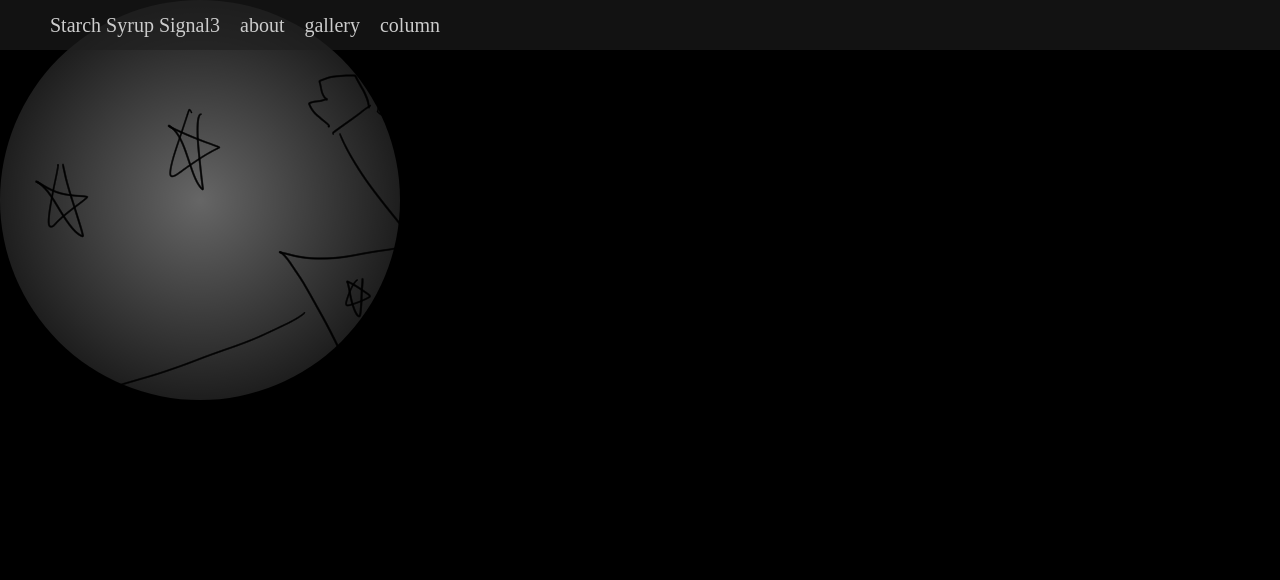
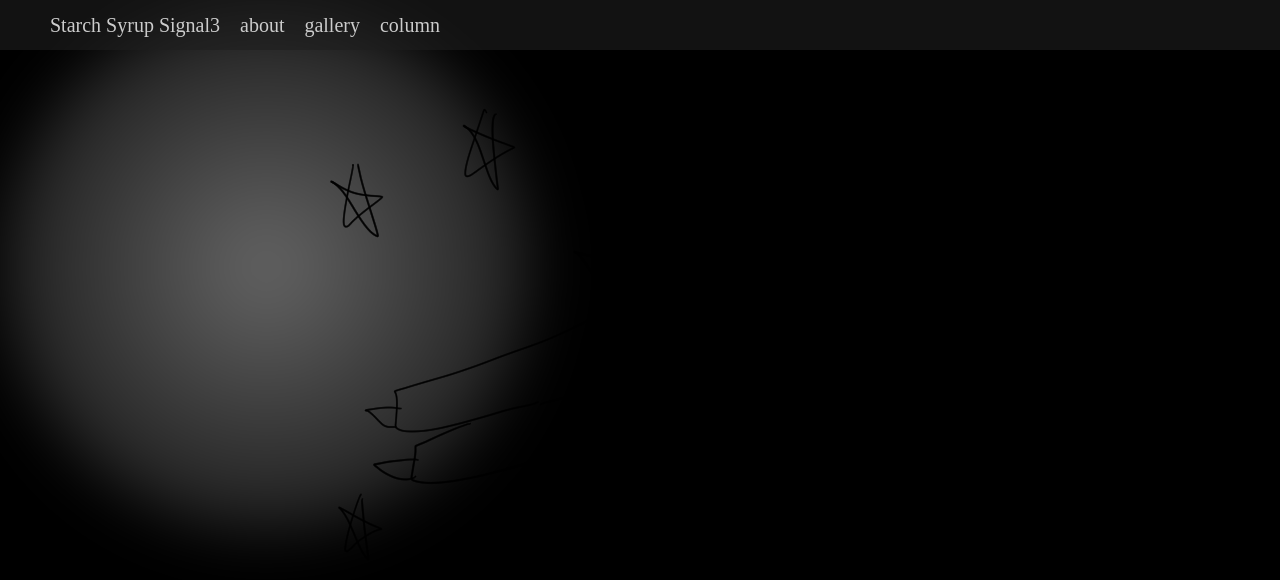
Before and after one commit to mizzsig/sssignal3, a Nuxt app in the folder app/front/: page / in a window 1280 px wide. Shown: the top 580 px of the page. Built offline with nearby package versions, Linux system fonts and the light colour scheme.

Commit message:
画像&円のリサイズ処理 クリックで光のon/off

```diff
--- a/app/front/components/index/scene1.vue
+++ b/app/front/components/index/scene1.vue
@@ -1,7 +1,7 @@
 <template>
-    <div class="container" @mousemove="moveCircle">
-        <div :style="circleStyle"></div>
-        <img :style="imageStyle" src="~/assets/top/scene1/kari.png">
+    <div class="container" @mousemove="moveCircle" @mousedown="toggleCircle">
+        <div v-show="circle.isShow" :style="circleStyle"></div>
+        <img id="main-img" :style="imageStyle" src="~/assets/top/scene1/kari.png">
     </div>
 </template>
 
@@ -9,34 +9,71 @@
 export default {
     data() {
         return {
+            circle: {
+                defaultRadius: 300,
+                radius: 0,
+                isShow: true
+            },
+            mainImage: {
+                width: 0,
+                height: 0
+            },
             circleStyle: {
+                filter: "blur(30px)",
                 position: "fixed",
                 top: "0px",
                 left: "0px",
-                width: "400px",
-                height: "400px",
-                borderRadius: "200px",
+                width: "",
+                height: "",
+                borderRadius: "",
                 background: "radial-gradient(rgba(255, 255, 255, 0.4), rgba(255,255,255, 0.0))"
             },
             imageStyle: {
                 position: "absolute",
                 top: "0px",
-                left: "0px"
+                left: "0px",
+                right: "0px",
+                margin: "auto",
+                maxWidth: '',
+                maxHeight: ''
             }
         }
     },
+    mounted() {
+        // 初回のリサイズを実施
+        window.addEventListener('resize', this.onResize);
+        this.mainImage.width = document.getElementById('main-img').scrollWidth;
+        this.mainImage.height = document.getElementById('main-img').scrollHeight;
+        this.onResize();
+    },
+    beforeDestroy() {
+        window.removeEventListener('resize', this.onResize);
+    },
     methods: {
+        toggleCircle() {
+            this.circle.isShow = !this.circle.isShow;
+        },
         moveCircle(event) {
-            this.circleStyle.top = `${event.clientY - 200}px`;
-            this.circleStyle.left = `${event.clientX - 200}px`;
+            this.circleStyle.top = `${event.clientY - this.circle.radius}px`;
+            this.circleStyle.left = `${event.clientX - this.circle.radius}px`;
         },
-        imageResize() {
-            if (window.width > image.width) {
+        onResize() {
+            // 画像がウィンドウからはみ出さないようにする
+            this.imageStyle.maxWidth = `${window.innerWidth}px`;
+            this.imageStyle.maxHeight = `${window.innerHeight - 50}px`;
 
+            // 円の半径を更新
+            this.circle.radius = this.circle.defaultRadius;
+            if ((this.circle.radius * 3) > window.innerWidth) {
+                this.circle.radius = window.innerWidth / 3;
             }
-            if (window.height > image.height) {
-
+            if ((this.circle.radius * 3) > window.innerHeight) {
+                this.circle.radius = window.innerHeight / 3;
             }
+            // 半径を元に円のサイズ更新
+            this.circleStyle.width = `${this.circle.radius * 2}px`;
+            this.circleStyle.height = `${this.circle.radius * 2}px`;
+            this.circleStyle.borderRadius = `${this.circle.radius}px`;
         }
     }
 }
```
